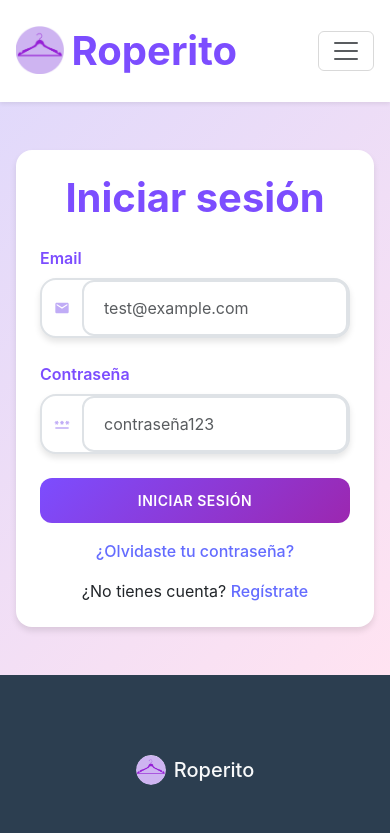
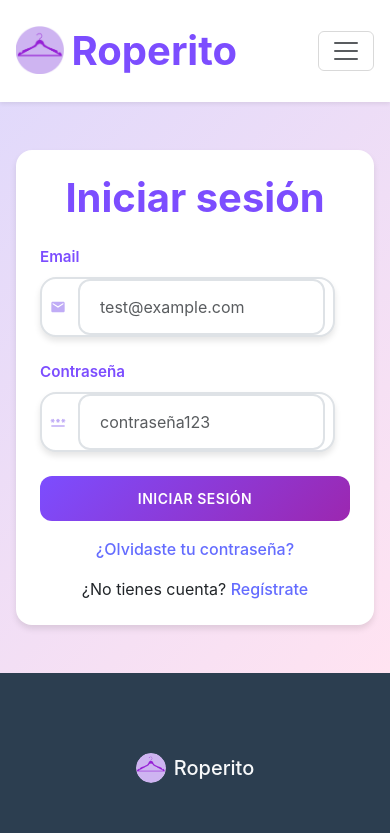
Before and after one commit to KrysthelTassoni/roperito-oficial, a React (Vite) app: page /login in a window 390 px wide. Shown: the top 833 px of the page. Built offline with nearby package versions, Linux system fonts and the light colour scheme; no server answers.

Commit message:
responsive views part 1

```diff
--- a/src/components/CustomAvatar/CustomAvatar.css
+++ b/src/components/CustomAvatar/CustomAvatar.css
@@ -31,3 +31,25 @@
   justify-content: space-around;
   gap: 8px;
 }
+
+.contain-form {
+  width: 25rem;
+}
+
+/* Adaptaciones móviles */
+@media (max-width: 576px) {
+  .fono {
+    flex-direction: column;
+    align-items: stretch;
+    gap: 0.5rem;
+  }
+
+  .contain-form {
+    width: 100%;
+    padding: 0 1rem;
+  }
+
+  .avatar-contain {
+    padding: 0.5rem;
+  }
+}
--- a/src/components/CustomAvatar/CustomAvatar.jsx
+++ b/src/components/CustomAvatar/CustomAvatar.jsx
@@ -30,7 +30,7 @@ export default function CustomAvatar() {
       country: "Chile",
       city: user?.city || defaultUser.city,
       region: user?.region || defaultUser.region,
-    }
+    },
   });
 
   const [showModal, setShowModal] = useState(false);
@@ -47,7 +47,7 @@ export default function CustomAvatar() {
 
   // Función para obtener el nombre de la región a partir de su valor
   const getRegionLabel = (value) => {
-    const region = REGIONS_CHILE.find(r => r.value === value);
+    const region = REGIONS_CHILE.find((r) => r.value === value);
     return region ? region.label : value;
   };
 
@@ -66,9 +66,14 @@ export default function CustomAvatar() {
             />
           </div>
           <p>
-            {(user?.city || defaultUser.city) && (user?.region || defaultUser.region)
-              ? `${user?.city || defaultUser.city}, ${getRegionLabel(user?.region || defaultUser.region)}, ${user?.country || defaultUser.country}`
-              : `${defaultUser.city}, ${getRegionLabel(defaultUser.region)}, ${defaultUser.country}`}
+            {(user?.city || defaultUser.city) &&
+            (user?.region || defaultUser.region)
+              ? `${user?.city || defaultUser.city}, ${getRegionLabel(
+                  user?.region || defaultUser.region
+                )}, ${user?.country || defaultUser.country}`
+              : `${defaultUser.city}, ${getRegionLabel(defaultUser.region)}, ${
+                  defaultUser.country
+                }`}
           </p>
         </div>
       </div>
@@ -92,7 +97,7 @@ export default function CustomAvatar() {
         textButtonConfirm={"Guardar cambios"}
         textHeader={"Editar perfil"}
       >
-        <Form onSubmit={handleSubmit(onSubmit)}>
+        <Form onSubmit={handleSubmit(onSubmit)} className="contain-form">
           <CustomInput
             value={user?.name || defaultUser.name}
             label={"Nombre"}
--- a/src/components/CustomButton/FavoriteButton/FavoriteButton.jsx
+++ b/src/components/CustomButton/FavoriteButton/FavoriteButton.jsx
@@ -4,6 +4,7 @@ import { useProducts } from "../../../context/ProductContext";
 import { FaHeart, FaRegHeart } from "react-icons/fa";
 import { Button } from "react-bootstrap";
 import "./FavoriteButton.css";
+import { toast } from "react-toastify";
 
 export default function FavoriteButton({ product }) {
   const { isAuthenticated } = useAuth();
@@ -17,6 +18,7 @@ export default function FavoriteButton({ product }) {
       removeFromFavorites(product.id);
     } else {
       addToFavorites(product);
+      toast.success("Producto añadido a favorito!");
     }
   };
 
--- a/src/components/CustomInput/CustomInput.css
+++ b/src/components/CustomInput/CustomInput.css
@@ -1,7 +1,3 @@
-.custom-input-group {
-  margin-bottom: 1.5rem;
-}
-
 .custom-input-label {
   font-weight: 600;
   margin-bottom: 0.5rem;
@@ -16,8 +12,10 @@
   background: white;
   border-radius: 16px;
   box-shadow: var(--box-shadow);
+  border: 2px solid var(--border-color);
+  width: 100%;
+  padding: 0 0.5rem;
   transition: var(--transition);
-  border: 2px solid var(--border-color);
 }
 
 .custom-input-wrapper:focus-within {
@@ -26,7 +24,7 @@
 }
 
 .custom-input-icon {
-  padding: 0 0.75rem;
+  padding-right: 0.75rem;
   color: var(--tertiary-color);
   display: flex;
   align-items: center;
@@ -37,7 +35,7 @@
   border-radius: 16px;
   padding: 0.75rem 1rem;
   padding-left: 0;
-  flex: 1;
+  width: 100%;
   font-size: 1rem;
   background: transparent;
   color: var(--text-dark);
@@ -52,3 +50,29 @@
   margin-top: 0.25rem;
   font-size: 0.875rem;
 }
+
+@media (max-width: 576px) {
+  .custom-input-wrapper {
+    flex-direction: row;
+    padding: 0 0.5rem;
+    width: 35vh;
+  }
+
+  .custom-input {
+    font-size: 0.95rem;
+    padding: 0.65rem 0.75rem;
+    width: 100%;
+  }
+
+  .custom-input-icon {
+    font-size: 1rem;
+  }
+
+  .custom-input-label {
+    font-size: 0.95rem;
+  }
+
+  .custom-feedback {
+    font-size: 0.8rem;
+  }
+}
--- a/src/components/CustomInput/CustomInput.jsx
+++ b/src/components/CustomInput/CustomInput.jsx
@@ -17,7 +17,7 @@ export default function CustomInput({
   value = "",
 }) {
   return (
-    <Form.Group className="mb-4">
+    <Form.Group className="mb-4" style={{ width: "100%" }}>
       <Form.Label className="custom-input-label">{label}</Form.Label>
 
       <div
--- a/src/components/CustomModal/CustomModal.css
+++ b/src/components/CustomModal/CustomModal.css
@@ -6,10 +6,11 @@
   color: #5e4b8b;
   width: 100%;
   max-width: 600px;
-  align-items: center;
+  padding: 1rem;
 }
 
 .modal.show .modal-dialog {
+  margin: 1rem auto;
   width: 100%;
   max-width: 600px;
 }
@@ -19,13 +20,40 @@
   border: none;
   background-color: transparent;
   color: var(--primary-color);
+  display: flex;
+  justify-content: center;
+  flex-wrap: wrap;
+  gap: 0.5rem;
 }
 
 .custom-modal-body {
   font-size: 1.1rem;
   color: #6a4cad;
+  width: 100%;
+  display: flex;
+  justify-content: center;
 }
 
 .custom-modal-backdrop {
   background-color: rgba(0, 0, 0, 0.3);
+  width: 100%;
+  height: 100%;
 }
+
+/* Responsividad en móviles */
+@media (max-width: 576px) {
+  .custom-modal-content {
+    max-width: 95vw;
+    padding: 1rem;
+  }
+
+  .modal.show .modal-dialog {
+    max-width: 95vw;
+    margin: 1rem auto;
+  }
+
+  .custom-modal-body,
+  .custom-modal-footer {
+    width: 100%;
+  }
+}
--- a/src/pages/Gallery/Gallery.jsx
+++ b/src/pages/Gallery/Gallery.jsx
@@ -5,14 +5,25 @@ import FilterSelect from "../../components/FilterSelect/FilterSelect";
 import { AllProducts } from "../../config/data";
 import "./Gallery.css";
 import { useProducts } from "../../context/ProductContext";
-import { CATEGORY_OPTIONS, SIZE_OPTIONS, PRICE_RANGE_OPTIONS } from '../../constants/selectOptions';
+import {
+  CATEGORY_OPTIONS,
+  SIZE_OPTIONS,
+  PRICE_RANGE_OPTIONS,
+} from "../../constants/selectOptions";
+import { toast } from "react-toastify";
 
 const Gallery = () => {
   const { products, filters, updateFilters } = useProducts();
 
   const handleFilterChange = (field, value) => {
-    console.log(value);
-    updateFilters({ [field]: value });
+    try {
+      updateFilters({ [field]: value });
+    } catch (error) {
+      console.error("Error al actualizar el filtro:", error);
+      toast.error(
+        "Error al actualizar el filtro. Por favor, inténtalo de nuevo."
+      );
+    }
   };
 
   return (
--- a/src/pages/Home/Home.jsx
+++ b/src/pages/Home/Home.jsx
@@ -4,13 +4,21 @@ import ProductCard from "../../components/ProductCard/ProductCard";
 import SearchBar from "../../components/SearchBar/SearchBar";
 import "./Home.css";
 import { useProducts } from "../../context/ProductContext";
+import { toast } from "react-toastify";
 
 const Home = () => {
   const { products, loading, error, filters, updateFilters, isSearching } =
     useProducts();
 
   const handleSearchChange = (e) => {
-    updateFilters({ search: e.target.value });
+    try {
+      updateFilters({ search: e.target.value });
+    } catch (error) {
+      console.error("Error al actualizar el filtro de búsqueda:", error);
+      toast.error(
+        "Ocurrió un error al actualizar el filtro de búsqueda. Por favor, inténtalo de nuevo."
+      );
+    }
   };
 
   if (loading) {
--- a/src/pages/ProductDetail/ProductDetail.jsx
+++ b/src/pages/ProductDetail/ProductDetail.jsx
@@ -26,11 +26,16 @@ const ProductDetail = () => {
   const [activeIndex, setActiveIndex] = useState(0);
 
   useEffect(() => {
-    const foundProduct = products.find((p) => p.id === id);
-    if (foundProduct) {
-      setProduct(foundProduct);
+    try {
+      const foundProduct = products.find((p) => p.id === id);
+      if (foundProduct) {
+        setProduct(foundProduct);
+      }
+      setLoading(false);
+    } catch (error) {
+      console.error("Error al cargar el producto:", error);
+      toast.error("Error al cargar el producto. Inténtalo de nuevo más tarde.");
     }
-    setLoading(false);
   }, [id, products]);
 
   if (loading) {
--- a/src/pages/Profile/Profile.css
+++ b/src/pages/Profile/Profile.css
@@ -2,8 +2,8 @@
   align-items: center;
   display: flex;
   flex-direction: column;
+  min-height: 100vh;
 }
-
 
 /* Estilo para el Nav.Link no activo */
 
@@ -18,7 +18,6 @@
   margin-right: 15px;
 }
 
-
 /* Estilo para centrar el contenido del botón de crear publicación */
 
 .div-publish button {
```
Also changed, not shown: src/components/CustomButton/CustomButton.css (+5 -5 lines). Lines whose indentation alone changed are shown as unchanged.
